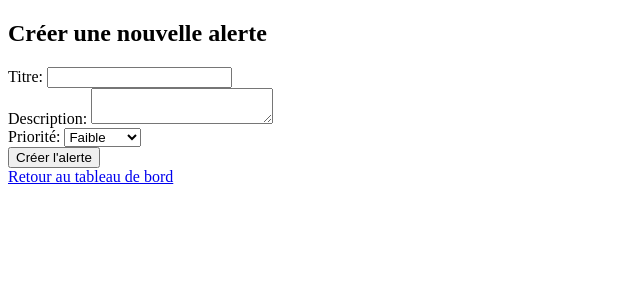
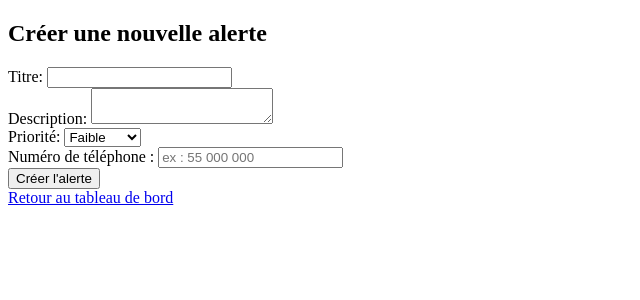
Before and after one commit to PFEAMI/Application, a PHP site: page /create-alert.php in a window 1280 px wide. Shown: the top 300 px of the page, without its empty margins (0-640 px from the left). Run offline with PHP 8.4, Linux system fonts and the light colour scheme; the visitor is signed in with stand-in values (Sample User, id 1); some libraries are stand-ins or nearby versions.

Commit message:
Sync auto - 2025-04-26 23:15:35

```diff
--- a/Application/create-alert.php
+++ b/Application/create-alert.php
@@ -33,7 +33,12 @@ if (!isset($_SESSION['user_id'])) {
                     <option value="medium">Moyenne</option>
                     <option value="high">Haute</option>
                 </select>
+	    </div>
+	    <div class="form-group">
+                <label for="telephone">Numéro de téléphone :</label>
+                <input type="tel" id="telephone" name="telephone" placeholder="ex : 55 000 000" required>
             </div>
+
             <button type="submit" class="btn">Créer l'alerte</button>
         </form>
         <a href="dashboard.php" class="btn">Retour au tableau de bord</a>
```
